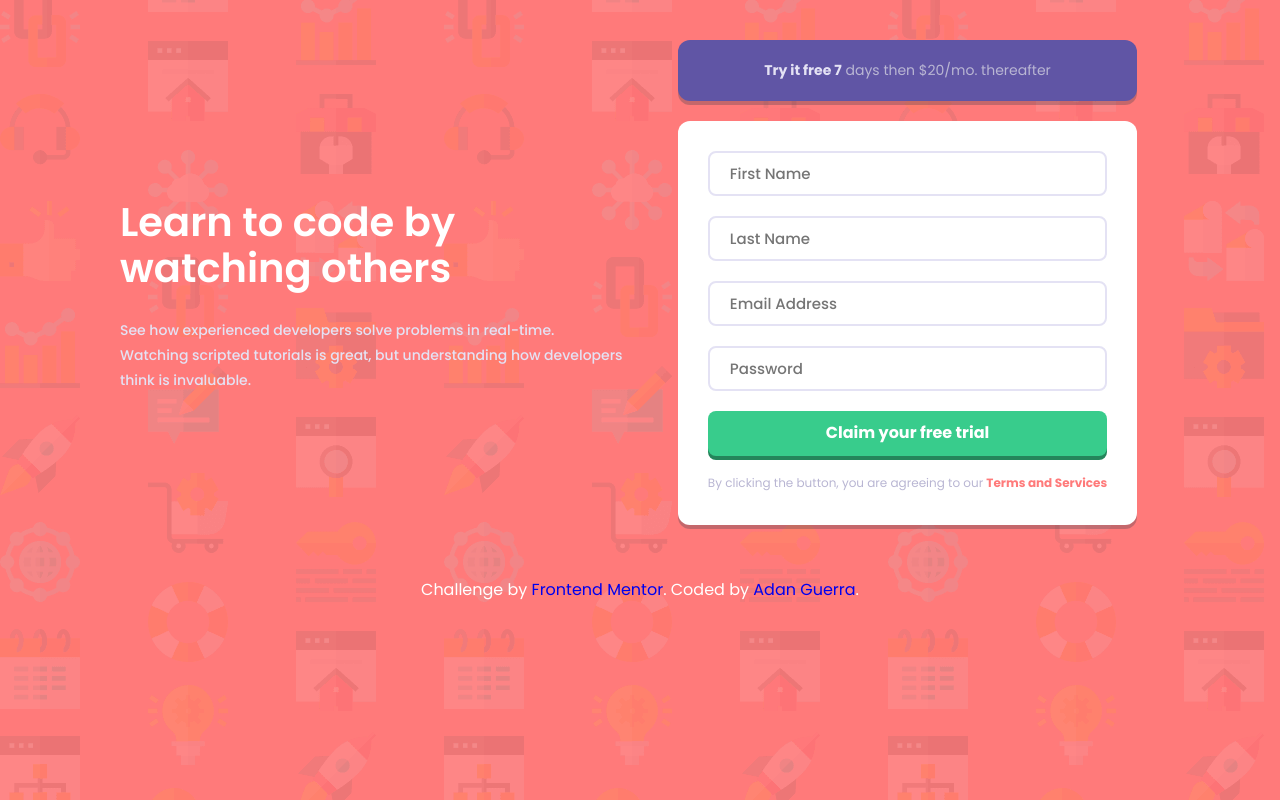
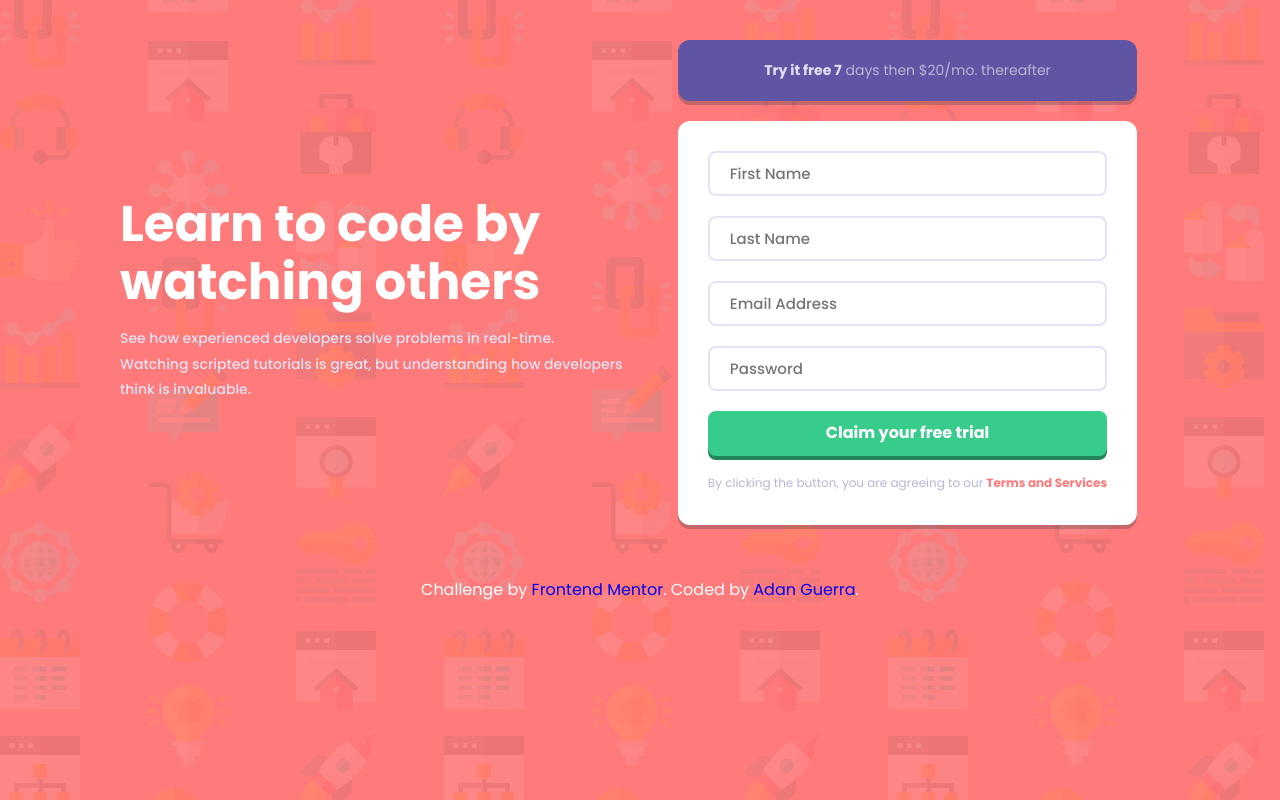
Before and after one commit to adanguerra1990/formulario-de-registro, a website: page index.html in a window 1280 px wide. Drawn offline with Linux system fonts and the light colour scheme.

Commit message:
actualizacion del css

```diff
--- a/src/scss/layout/_header.scss
+++ b/src/scss/layout/_header.scss
@@ -26,8 +26,9 @@
 
         h1 {
             padding: 0;
-            font-size: 4rem;
-            font-weight: 600;
+            font-size: 5rem;
+            font-weight: 700;
+            margin-bottom: 1.5rem;
         }
 
         p {
```
Also changed, not shown: build/css/app.css, build/js/app.js, 1 other file.
